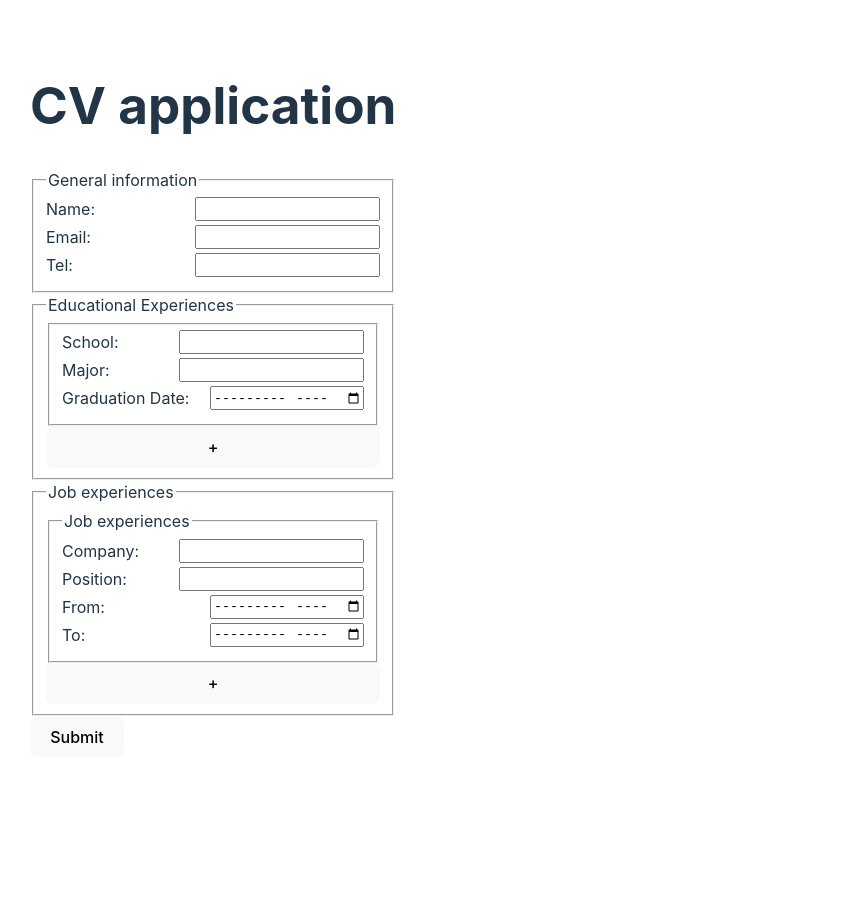
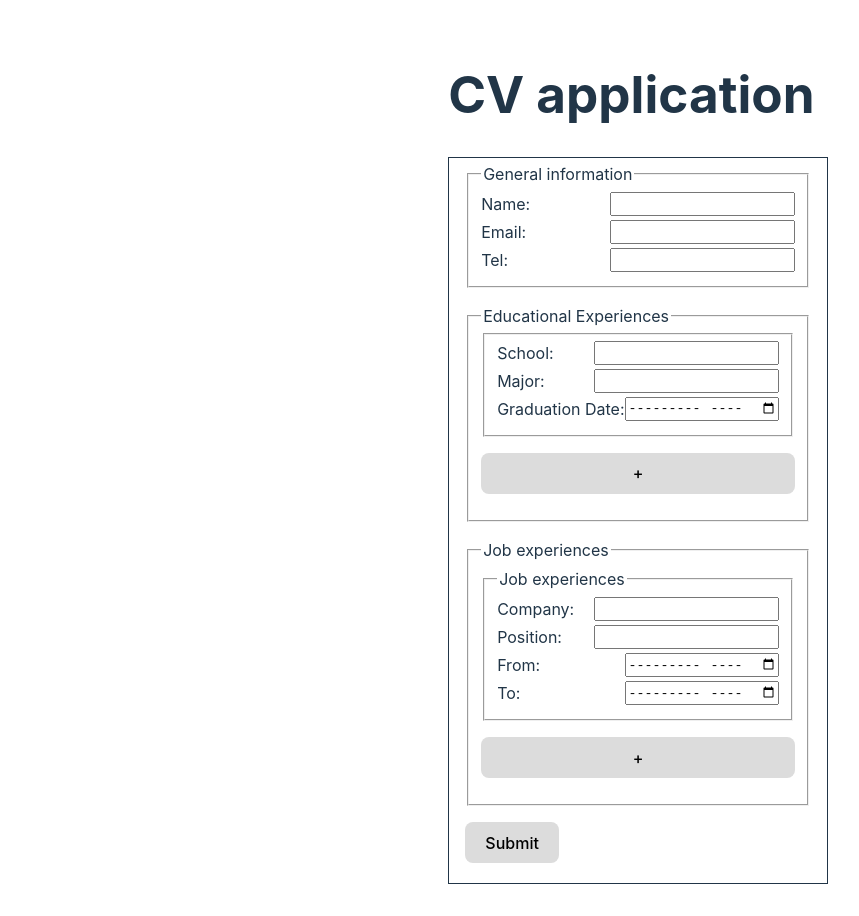
Before and after one commit to ls1955/react-cv-form, a React (Vite) app: page / in a window 1280 px wide. Shown: the whole page, without its empty margins (2-861 px from the left). Before the commit the page ends 800 px from the top, so only its background shows below. Built offline with nearby package versions, Linux system fonts and the light colour scheme.

Commit message:
Include more CSS
Author had realised long ago that maybe...
...maybe, he need to read some book regarding design.

```diff
--- a/src/App.css
+++ b/src/App.css
@@ -1,10 +1,24 @@
+body {
+    display: flex;
+    flex-direction: column;
+    justify-content: center;
+    align-items: center;
+    padding: 2rem;
+}
+
 #root {
     padding: 0 2rem;
+}
+
+form {
+    border: 1px solid;
+    padding: 0.25rem 1rem;
 }
 
 fieldset {
     display: flex;
     flex-direction: column;
+    margin-bottom: 1rem;
 }
 
 fieldset label {
@@ -12,3 +26,15 @@ fieldset label {
     justify-content: space-between;
     margin-bottom: 0.25rem;
 }
+
+form button {
+    background-color: rgb(220, 220, 220);
+    margin-bottom: 1rem;
+}
+
+button.edit-form-button {
+    background-color: rgb(255, 255, 255);
+    border: none;
+    text-decoration: underline;
+    padding: 0;
+}
--- a/src/components/CVForm.jsx
+++ b/src/components/CVForm.jsx
@@ -40,13 +40,15 @@ export default function CVForm() {
   }
 
   return (
-    <form>
+    <div>
       <h1>CV application</h1>
-      <GeneralInfoSection info={info} onUpdate={setInfo} />
-      <EduExpsSection eduExps={eduExps} onUpdate={setEduExps} />
-      <JobExpsSection jobExps={jobExps} onUpdate={setJobExps} />
-      <button onClick={handleSubmit}>Submit</button>
-    </form>
+      <form>
+        <GeneralInfoSection info={info} onUpdate={setInfo} />
+        <EduExpsSection eduExps={eduExps} onUpdate={setEduExps} />
+        <JobExpsSection jobExps={jobExps} onUpdate={setJobExps} />
+        <button onClick={handleSubmit}>Submit</button>
+      </form>
+    </div>
   );
 }
 
@@ -91,9 +93,9 @@ function CVFormResult({ info, eduExps, jobExps, onEdit }) {
         <ul>{jobList}</ul>
       </section>
 
-      <p>
+      <p className="notification">
         Thanks for submitting the form. You could still{" "}
-        <button onClick={handleEdit}>edit the form</button>.
+        <button onClick={handleEdit} className="edit-form-button">edit the form</button>.
       </p>
     </div>
   );
```
